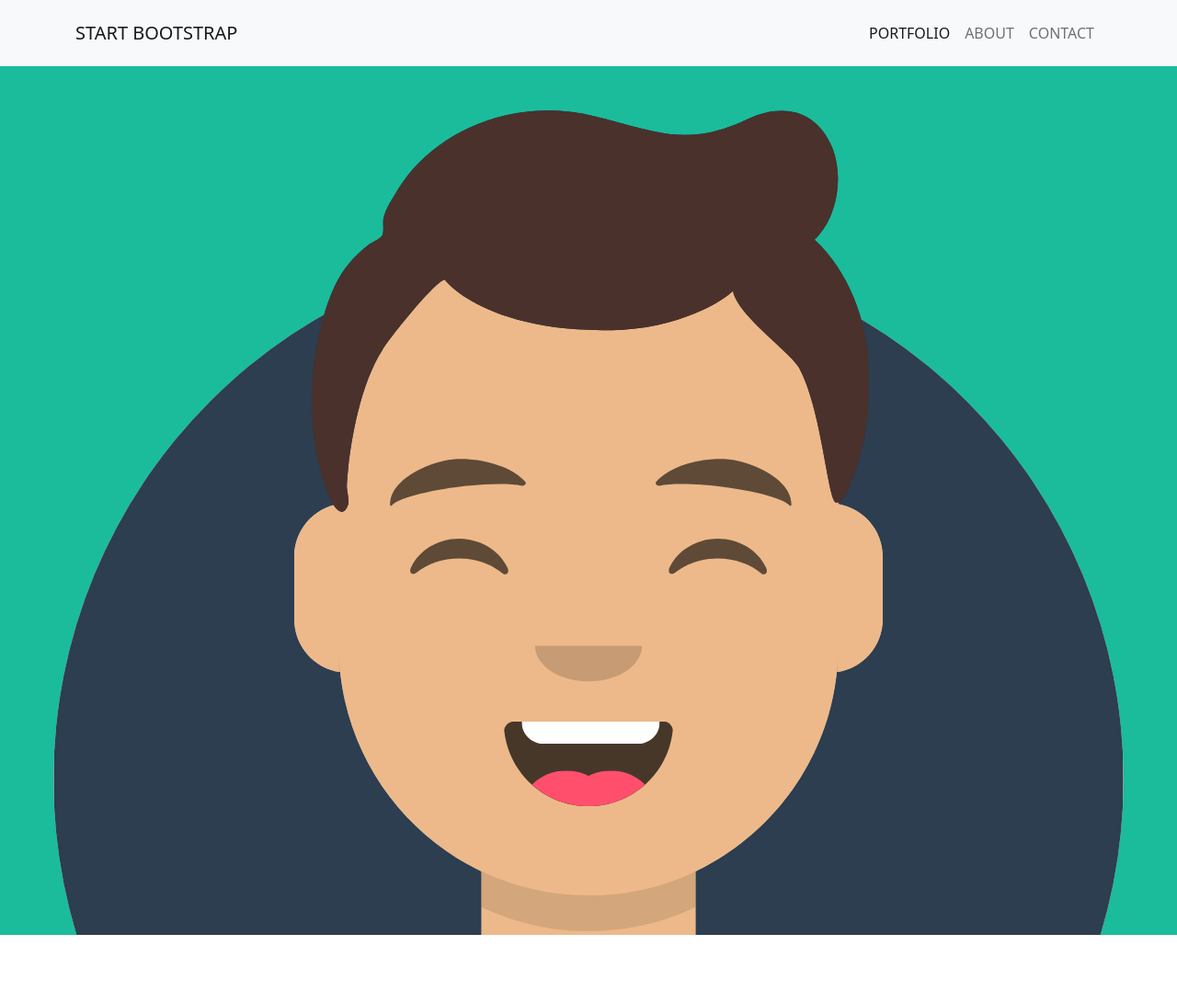
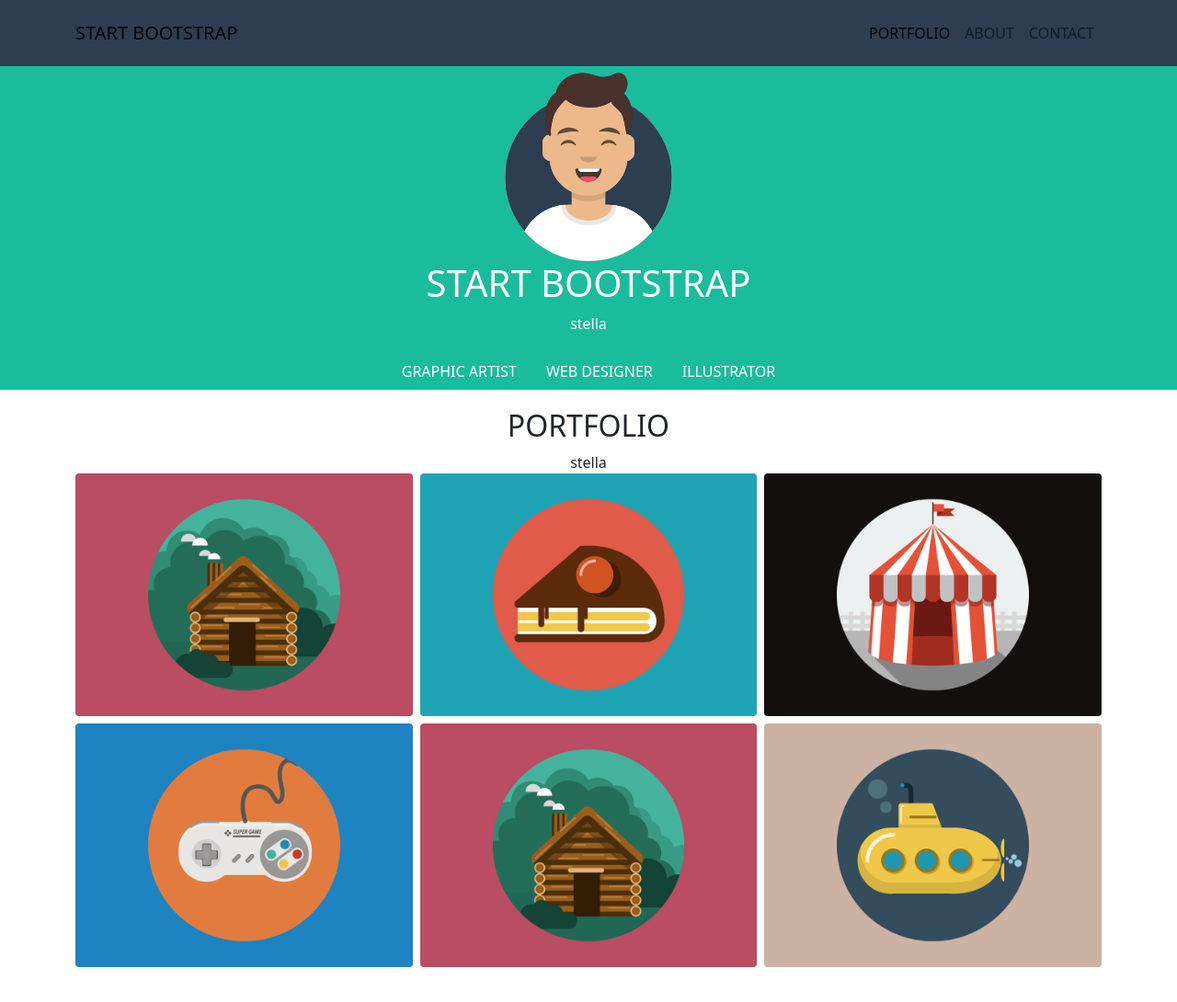
Before and after one commit to sertech89/html-css-bootstrap-freelancer, a plain HTML site: page index.html in a window 1280 px wide. Shown: the top 1090 px of the page at 92% size. After the commit the page ends 1052 px from the top, so only its background shows below. Drawn offline with nearby package versions, Linux system fonts and the light colour scheme.

Commit message:
aggiunta media query

```diff
--- a/asset/style.css
+++ b/asset/style.css
@@ -14,7 +14,8 @@
 }
 
 .img-avatar{
-    max-width: 250px;
+    max-width: 200px;
+
 }
 
 .nav{
@@ -25,6 +26,10 @@
     color: white;
 }
 
-.bg-light{
-    background-color: rgba(44,62,80,255) ;
+.portfolio{
+    text-align: center;
 }
+
+.stella{
+    text-align: center;
+}
--- a/index.html
+++ b/index.html
@@ -12,7 +12,7 @@
 
 
     <div class="barra-nav">
-        <nav class="navbar navbar-expand-lg navbar-light bg-light">
+        <nav class="navbar navbar-expand-lg navbar-light bg-transparent">
             <div class="container">
               <a class="navbar-brand" href="#">START BOOTSTRAP</a>
               <button class="navbar-toggler" type="button" data-bs-toggle="collapse" data-bs-target="#navbarText" aria-controls="navbarText" aria-expanded="false" aria-label="Toggle navigation">
@@ -41,7 +41,7 @@
 
 
       <div class="sfondo-verde">
-            <img class="mx-auto d-block" src="./asset/img/avatar.svg" alt="">
+            <img class="img-avatar mx-auto d-block" src="./asset/img/avatar.svg" alt="">
 
             <h1 class="text-center">START BOOTSTRAP</h1>
             <div class="text-center">stella</div>
@@ -59,25 +59,33 @@
       </div>
 
       <div class="container">
+        <div>
+            <h2 class="portfolio">PORTFOLIO</h2>
+            <div class="stella">stella</div>
+        </div>
         <div class="row g-2">
-          <div class="col-12">
+          <div class="col-12 col-md-6 col-xl-4">
               <img class="img-fluid rounded" src="./asset/img/cabin.png" alt="">
           </div>
-          <div class="col-12">
+          <div class="col-12 col-md-6 col-xl-4">
             <img class="img-fluid rounded" src="./asset/img/cake.png" alt="">
           </div>
-          <div class="col-12">
+          <div class="col-12 col-md-6 col-xl-4">
             <img class="img-fluid rounded" src="./asset/img/circus.png" alt="">
           </div>
-          <div class="col-12">
+          <div class="col-12 col-md-6 col-xl-4">
             <img class="img-fluid rounded" src="./asset/img/game.png" alt="">
           </div>
-          <div class="col-12">
+          <div class="col-12 col-md-6 col-xl-4">
             <img class="img-fluid rounded" src="./asset/img/cabin.png" alt="">
           </div>
-          <div class="col-12">
+          <div class="col-12 col-md-6 col-xl-4">
             <img class="img-fluid rounded" src="./asset/img/submarine.png" alt="">
           </div>
+        </div>
+
+        <div class="sfondo-light-green">
+
         </div>
       </div>
 
```
